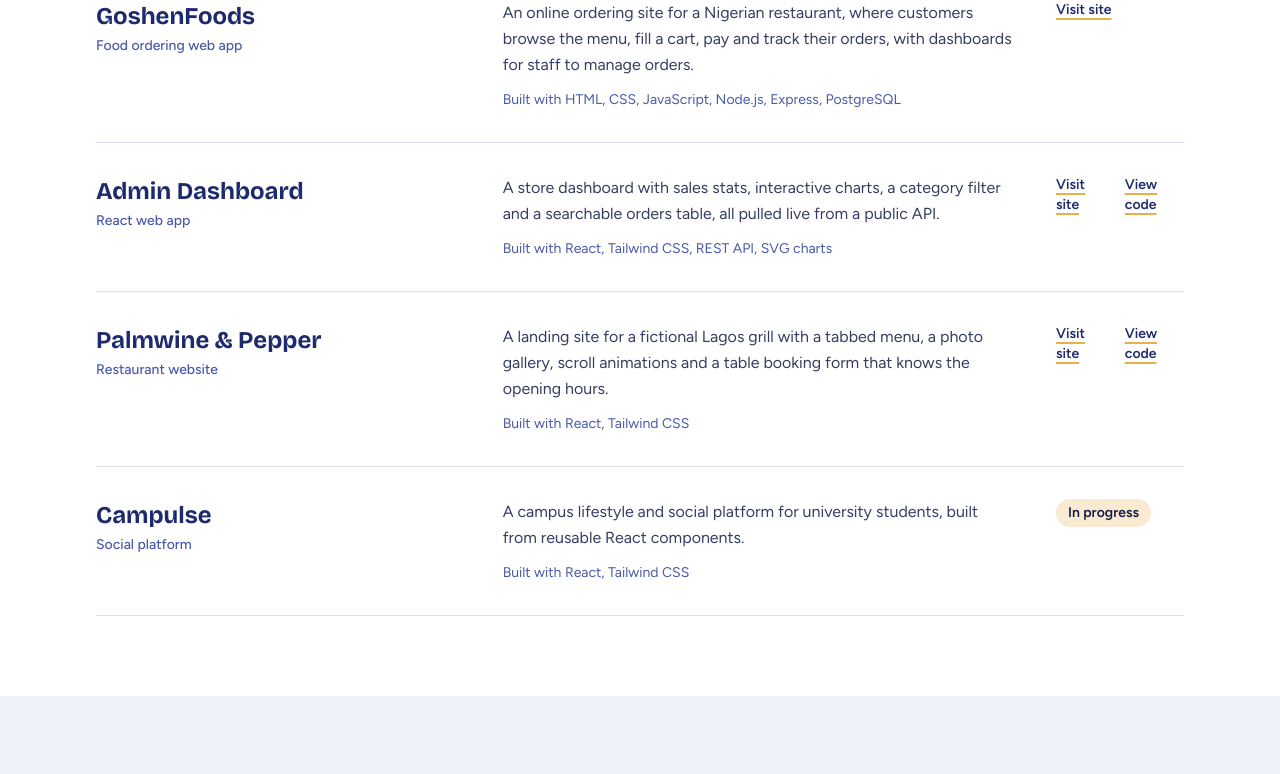
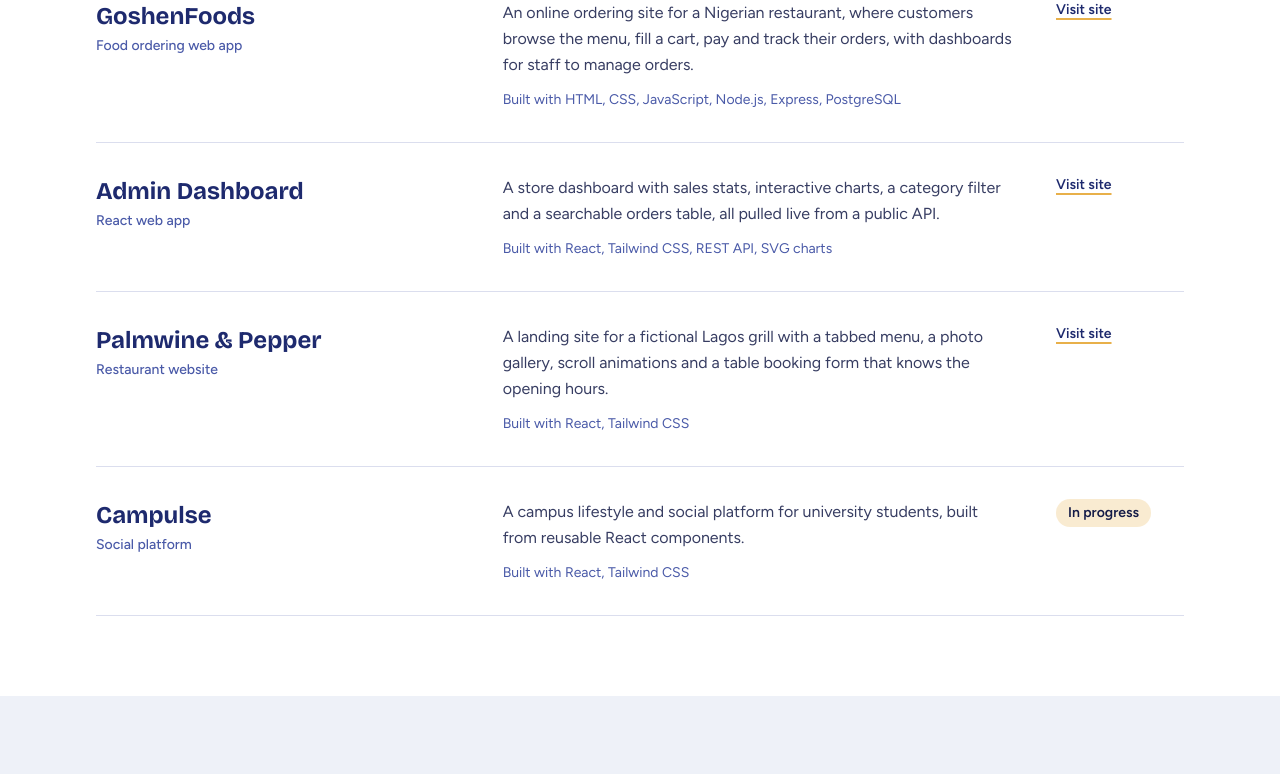
Before and after one commit to joshuaadesomoju-code/portfolio, a React (Vite) app: page / in a window 1280 px wide. Shown: the part 1034-1808 px from the top of the page. Built offline with nearby package versions, Linux system fonts and the light colour scheme.

Commit message:
Projects: show Visit site only, keep link on one line

```diff
--- a/src/components/Projects.jsx
+++ b/src/components/Projects.jsx
@@ -9,15 +9,10 @@ function ProjectLinks({ project }) {
     );
   }
   return (
-    <div className="flex gap-5 text-sm font-semibold">
+    <div className="flex gap-5 whitespace-nowrap text-sm font-semibold">
       {project.live && (
         <a href={project.live} target="_blank" rel="noreferrer" className="text-indigo-deep underline decoration-ochre decoration-2 underline-offset-4 hover:decoration-indigo-deep">
           Visit site
-        </a>
-      )}
-      {project.code && (
-        <a href={project.code} target="_blank" rel="noreferrer" className="text-indigo-deep underline decoration-ochre decoration-2 underline-offset-4 hover:decoration-indigo-deep">
-          View code
         </a>
       )}
     </div>
```
